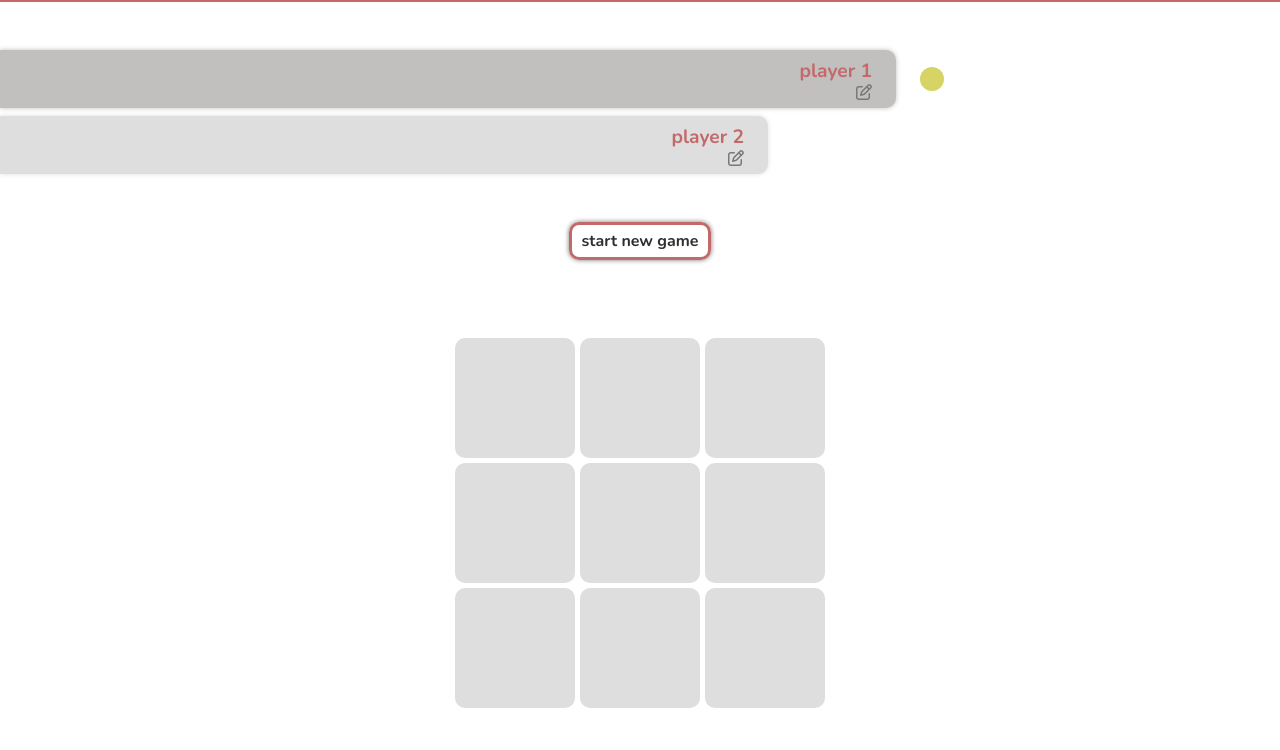
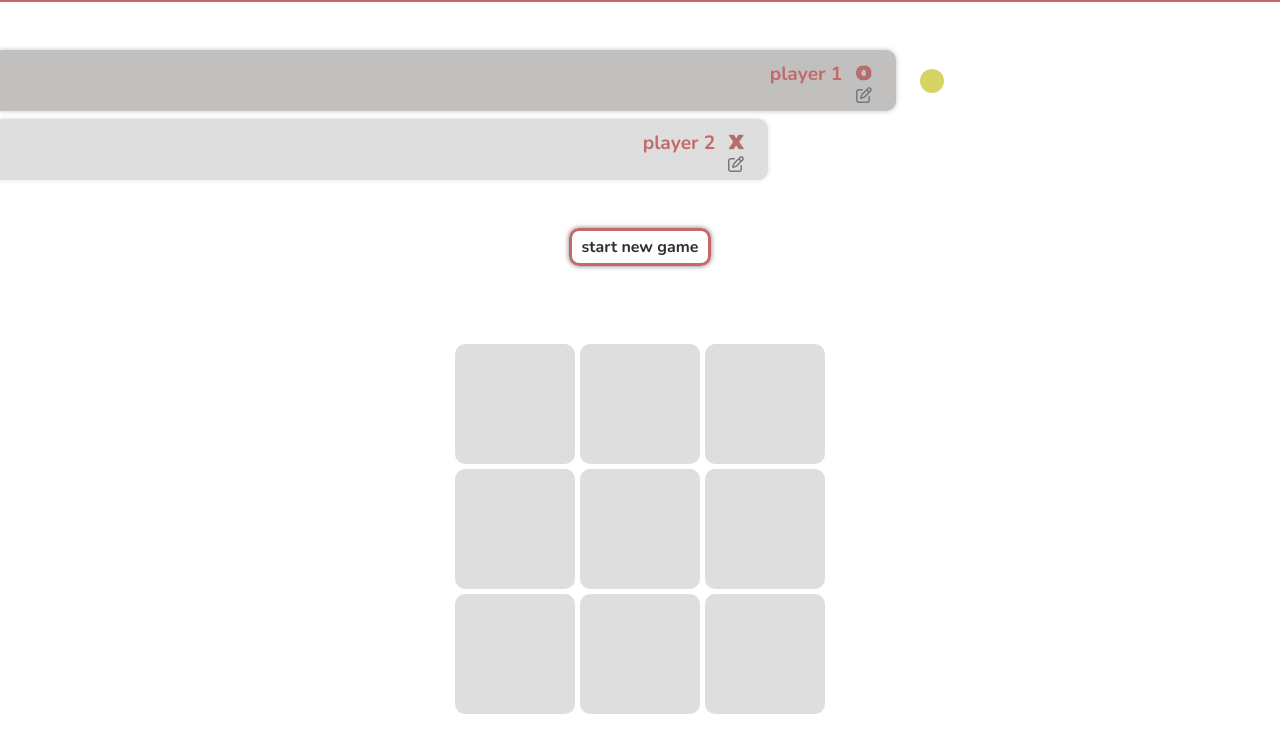
Before and after one commit to jjacak/tic-tac-toe, a plain HTML site: page index.html in a window 1280 px wide. Both pictures are taken after a click on the button "start new game". Shown: the part 74-824 px from the top of the page. Drawn offline with nearby package versions, Linux system fonts and the light colour scheme; a web font is replaced by a local one.

Commit message:
changed markCell function

```diff
--- a/index.html
+++ b/index.html
@@ -25,11 +25,15 @@
 		<div class="game">
 			<div class="players">
 				<div class="player1 player">
-					<p class="player-name player1-name">player 1</p>
+					<p class="player-name player1-name">
+						player 1 <span class="player-symbol">o</span>
+					</p>
 					<i class="far fa-edit" data-player-to-edit="player1"></i>
 				</div>
 				<div class="player2 player">
-					<p class="player-name player2-name">player 2</p>
+					<p class="player-name player2-name">
+						player 2 <span class="player-symbol">x</span>
+					</p>
 					<i class="far fa-edit" data-player-to-edit="player2"></i>
 				</div>
 			</div>
@@ -37,23 +41,17 @@
 			<p class="game-end-msg hidden">
 				Lorem ipsum dolor sit amet consectetur, adipisicing elit.
 			</p>
-			<div class="board hidden">
-				<div
-					class="cell cell-clicked cell-clicked-p1"
-					data-cell-number="1"
-				></div>
-				<div
-					class="cell cell-clicked cell-clicked-p2"
-					data-cell-number="2"
-				></div>
-				<div class="cell" data-cell-number="3"></div>
-				<div class="cell" data-cell-number="4"></div>
-				<div class="cell" data-cell-number="5"></div>
-				<div class="cell" data-cell-number="6"></div>
-				<div class="cell" data-cell-number="7"></div>
-				<div class="cell" data-cell-number="8"></div>
-				<div class="cell" data-cell-number="9"></div>
-			</div>
+			<ul class="board hidden">
+				<li class="cell" data-cell-number="1"></li>
+				<li class="cell" data-cell-number="2"></li>
+				<li class="cell" data-cell-number="3"></li>
+				<li class="cell" data-cell-number="4"></li>
+				<li class="cell" data-cell-number="5"></li>
+				<li class="cell" data-cell-number="6"></li>
+				<li class="cell" data-cell-number="7"></li>
+				<li class="cell" data-cell-number="8"></li>
+				<li class="cell" data-cell-number="9"></li>
+			</ul>
 			<div class="edit-name-popup hidden">
 				<div class="popup-inner">
 					<div class="close-btn">
--- a/script/main.js
+++ b/script/main.js
@@ -10,7 +10,7 @@ const gameEndMsg = document.querySelector('.game-end-msg');
 
 class Player {
 	constructor(objectName, defaultName) {
-        this.objectName = objectName;
+		this.objectName = objectName;
 		this.defaultName = defaultName;
 		this.name = defaultName;
 		this.playersCells = [];
@@ -69,8 +69,8 @@ function startGame() {
 	gameState.cellsClicked = 0;
 	cells.forEach((cell) => {
 		cell.classList.remove('cell-clicked');
-		cell.classList.remove('cell-clicked-p1');
-		cell.classList.remove('cell-clicked-p2');
+		cell.classList.remove('cell-clicked-player1');
+		cell.classList.remove('cell-clicked-player2');
 	});
 
 	board.classList.remove('hidden');
@@ -84,21 +84,15 @@ function changeActive() {
 }
 
 function displayActive() {
-    player1.playerDiv.classList.remove('active');
-    player2.playerDiv.classList.remove('active');
+	player1.playerDiv.classList.remove('active');
+	player2.playerDiv.classList.remove('active');
 	gameState.activePlayer.playerDiv.classList.add('active');
 }
 
 function markCell() {
 	this.classList.add('cell-clicked');
-
-	if (gameState.activePlayer == player1) {
-		this.classList.add('cell-clicked-p1');
-		player1.playersCells.push(this.dataset.cellNumber);
-	} else {
-		this.classList.add('cell-clicked-p2');
-		player2.playersCells.push(this.dataset.cellNumber);
-	}
+    this.classList.add(`cell-clicked-${gameState.activePlayer.objectName}`);
+    gameState.activePlayer.playersCells.push(this.dataset.cellNumber);
 }
 
 function cellClicked() {
@@ -129,16 +123,16 @@ function displayMessage(player) {
 
 function showPopup() {
 	editNamePopup.classList.remove('hidden');
-	gameState.playerToEdit = this.dataset.playerToEdit === 'player1'? player1:player2
+	gameState.playerToEdit =
+		this.dataset.playerToEdit === 'player1' ? player1 : player2;
 
-    editNameInput.value = gameState.playerToEdit.name;
+	editNameInput.value = gameState.playerToEdit.name;
 }
 
 function editName() {
-
-		gameState.playerToEdit.name = editNameInput.value ||gameState.playerToEdit.name;
-		gameState.playerToEdit.nameDisplay.innerText = gameState.playerToEdit.name;
-
+	gameState.playerToEdit.name =
+		editNameInput.value.trim() || gameState.playerToEdit.name;
+	gameState.playerToEdit.nameDisplay.innerText = gameState.playerToEdit.name;
 
 	hidePopup();
 }
--- a/scss/main.scss
+++ b/scss/main.scss
@@ -50,10 +50,10 @@ header {
     transform-origin: left bottom;
     animation: mark-cell .3s ease-in  1 ;
 }
-.cell-clicked-p1::before {
+.cell-clicked-player1::before {
 	content: 'o';
 }
-.cell-clicked-p2::before {
+.cell-clicked-player2::before {
 	content: 'x';
 }
 .game {
@@ -153,6 +153,7 @@ header {
 		grid-template-columns: repeat(3, minmax(60px, 120px));
 		gap: 5px;
 		padding: 0 1rem;
+        list-style: none;
 
 		.cell {
 			position: relative;
```
Also changed, not shown: css/main.css, 1 other file.
